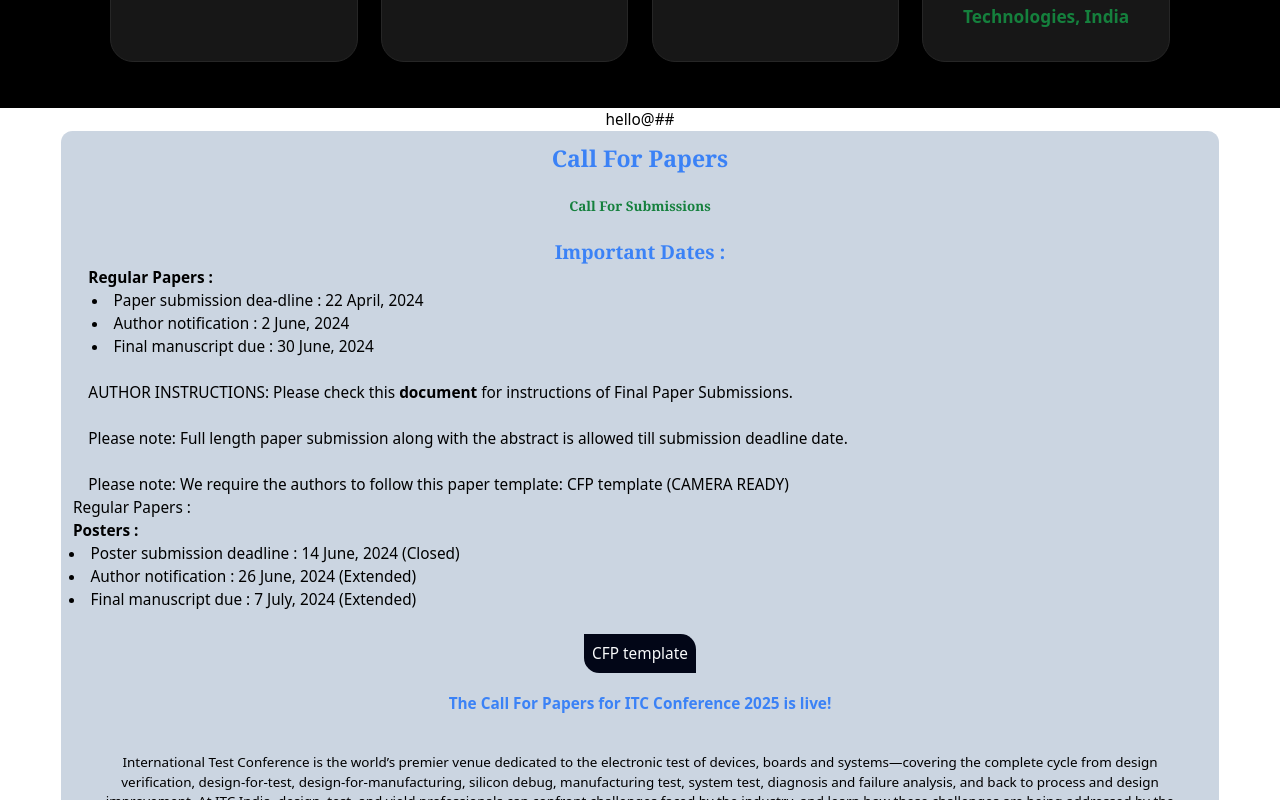
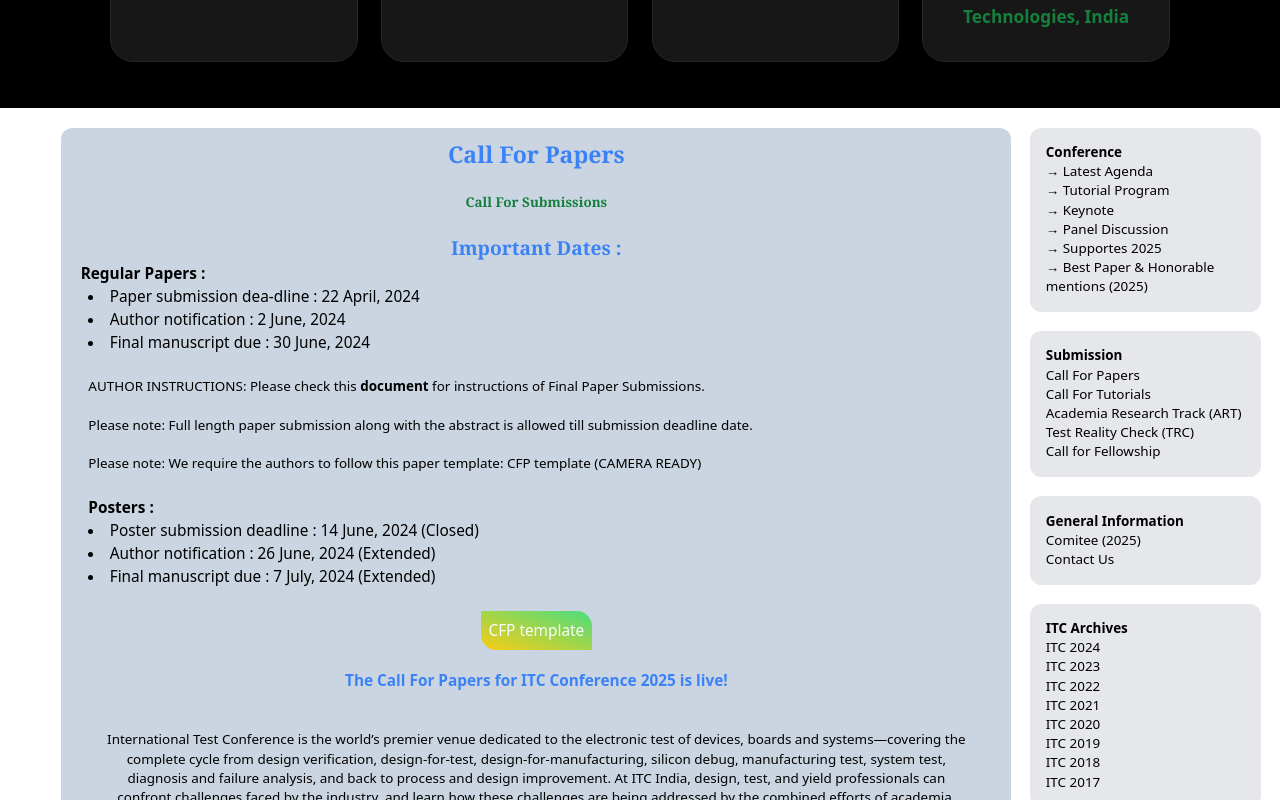
Before and after one commit to raptor7197/ITC-Web, a React (Vite) app in the folder ITCWeb/: page /Committee in a window 1280 px wide. Shown: the part 8660-9460 px from the top of the page. Built offline with nearby package versions, Linux system fonts and the light colour scheme.

Commit message:
final CFP page

```diff
--- a/ITCWeb/src/Pages/ConferenceCFP.jsx
+++ b/ITCWeb/src/Pages/ConferenceCFP.jsx
@@ -3,15 +3,15 @@
 function ConferenceCFP() {
   return (
     <>
-    <div className="bg-white text-center row-span-2">
-        <div className="">hello@##</div>
-        <div className=" bg-slate-300 ml-16 mr-16 rounded-xl">
+    <div className="bg-white text-center pb-3 flex">
+
+        <div className=" bg-slate-300 ml-16  mt-5 rounded-xl w-4/5">
             {/* margin is here flex col to be applied  */}
     <h1 className="text-blue-500 text-2xl font-serif font-bold pt-3">Call For Papers</h1> <br />
     <h2 className="text-green-700 font-serif font-bold text-sm ">Call For Submissions</h2> <br />
     <h1 className="text-blue-500 font-bold text-xl font-serif">Important Dates :</h1>
-    <h2 className="text-left font-semibold pl-7">Regular Papers : </h2>
-       <div className="text-left pl-8 ">
+    <h2 className="text-left font-semibold pl-5">Regular Papers : </h2>
+       <div className="text-left pl-7 ">
         <li className="">
         Paper submission dea-dline : 22 April, 2024
         </li>
@@ -22,16 +22,15 @@
          Final manuscript due : 30 June, 2024
         </li>
        </div> <br />
-       <div className="text-left pl-7">
+       <div className="text-left text-sm pl-7">
             AUTHOR INSTRUCTIONS: Please check this <a href="" className="font-bold">document</a> for instructions of Final Paper Submissions.
         <br /><br />
             Please note: Full length paper submission along with the abstract is allowed till submission deadline date.
         <br /> <br />
             Please note: We require the authors to follow this paper template: <a classname = "" href="">CFP template (CAMERA READY)</a>
-       </div>
-       <div className="text-left  font fw-semibold pl-3">Regular Papers : </div>
-       <h2 className="text-left font-semibold pl-3">Posters :  </h2>
-       <div className="text-left pl-2">
+       </div><br />
+       <h2 className="text-left font-semibold pl-7">Posters :  </h2>
+       <div className="text-left pl-7">
         <li>
          Poster submission deadline : 14 June, 2024 (Closed)
         </li>
@@ -42,7 +41,7 @@
          Final manuscript due : 7 July, 2024 (Extended)
         </li>
         </div> <br />
-        <button className="bg-slate-950 text-gray-50 p-2 rounded-bl-2xl rounded-tr-2xl">CFP template</button>
+        <button className="bg-gradient-to-tr from-yellow-400 to-green-400 text-gray-50 p-2 rounded-bl-2xl rounded-tr-2xl">CFP template</button>
         <h2 className="text-blue-500 font-bold pt-5">The Call For Papers for ITC Conference 2025 is live!</h2>
         <p className="m-10 text-sm">International Test Conference is the world’s premier venue dedicated to the electronic test of devices, boards and systems—covering the complete cycle from design verification, design-for-test, design-for-manufacturing, silicon debug, manufacturing test, system test, diagnosis and failure analysis, and back to process and design improvement. At ITC India, design, test, and yield professionals can confront challenges faced by the industry, and learn how these challenges are being addressed by the combined efforts of academia, design tool and equipment suppliers, designers, and test engineers. This ITC India conference will be blend of virtual & direct participation focusing on Test development in India but the submissions may not be limited to topics related to this region. Topics related to design and test development across any geographical regions
             will be of interest. </p>
@@ -50,7 +49,7 @@
 <p className="m-10 text-sm">Authors are invited to submit original, unpublished papers describing recent work in the field of test and design. In addition, authors are invited to submit high quality, practical, industry best practices. Submissions simultaneously under review or accepted by another conference, symposium or journal, will be summarily rejected. Accepted papers will be submitted for inclusion into IEEE Xplore subject to meeting IEEE Xplore’s scope and quality
 requirements.</p>
 <p className="m-10 text-sm">Authors are also invited to submit a single-page poster proposal, double-columned in Format (template available in EasyChair). Posters are a useful way of presenting late-breaking results, getting feedback on an innovative method, or participating without having to write a full paper.</p>
-<h2 className="text-blue-500 font-bold">Submission Guidelines</h2>
+<h2 className="text-blue-500 font-bold">Submission Guidelines</h2><br />
 <div className="text-left pl-2">
 <li>
 One or two topic(s) from the topic list, or a description of your topic.
@@ -60,7 +59,7 @@
 the authors of the manuscript, such as name(s) or affiliation(s) of the author(s), anywhere in the manuscript, abstract, or in the embedded PDF data. References and bibliographic citations to the author(s) own published works or affiliations should be made in the third
 person</li></div>
 
-<div className="font-extralight font-serif italic">
+<div className="font-extralight font-serif italic"><br />
 ITC India invites submissions on the latest advances in test, validation and diagnosis of ICs, boards and systems.</div><br />
 <h2 className="text-blue-500 font-bold">Topics of interest include (not limited to)</h2><br />
 <div className="flex justify-evenly pb-5">
@@ -124,17 +123,58 @@
         <ul>Silicon Debug</ul>
         <ul>Silicon Debug</ul>
         <ul>Silicon Debug</ul>
-
         </div><br />
 
 
 </div>
 
+
     </div>
     {/* outside the container slate shade  */}
-    <div className="">hello
+    <div>
+    <div className=" bg-gray-200  rounded-xl p-1 m-5 w-60">
+        <ul className="text-left m-3 text-sm ">
+            <h2 className="font-bold" >Conference</h2>
+            <li > → Latest Agenda</li>
+            <li>→ Tutorial Program</li>
+            <li>→ Keynote</li>
+            <li> → Panel Discussion</li>
+            <li> → Supportes 2025</li>
+            <li> → Best Paper & Honorable mentions (2025)</li>
 
-    </div>
+        </ul>
+     </div>
+            <div className=" bg-gray-200 rounded-xl m-5 p-1">
+                <ul className="text-left m-3 text-sm">
+                    <h2 className="font-bold">Submission</h2>
+                    <li>Call For Papers </li>
+                    <li>Call For Tutorials </li>
+                    <li>Academia Research Track (ART)</li>
+                    <li>Test Reality Check (TRC) </li>
+                    <li>Call for Fellowship </li>
+                </ul>
+            </div>
+            <div className= "bg-gray-200 rounded-xl p-1 m-5 hover:">
+                <ul className="text-left m-3 text-sm">
+                    <h2 className="font-bold">General Information</h2>
+                    <li>Comitee (2025)</li>
+                    <li>Contact Us </li>
+                </ul>
+            </div>
+            <div className= "bg-gray-200 rounded-xl p-1 m-5">
+                <ul className="text-left m-3 text-sm">
+                    <h2 className="font-bold">ITC Archives</h2>
+                    <li>ITC 2024</li>
+                    <li>ITC 2023</li>
+                    <li>ITC 2022</li>
+                    <li>ITC 2021</li>
+                    <li>ITC 2020</li>
+                    <li>ITC 2019</li>
+                    <li>ITC 2018</li>
+                    <li>ITC 2017</li>
+                </ul>
+            </div>
+        </div>
     </div>
 
 
```
